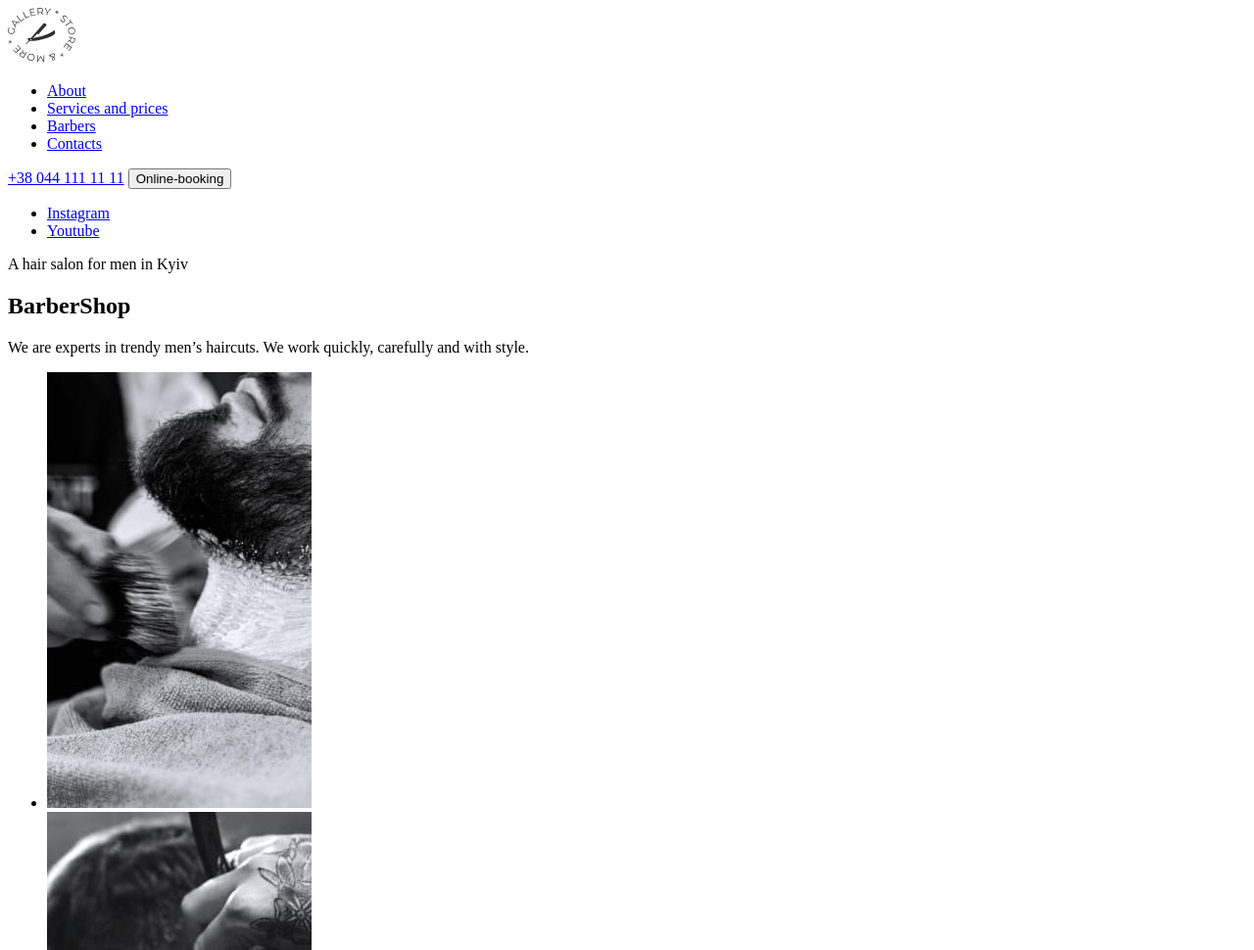
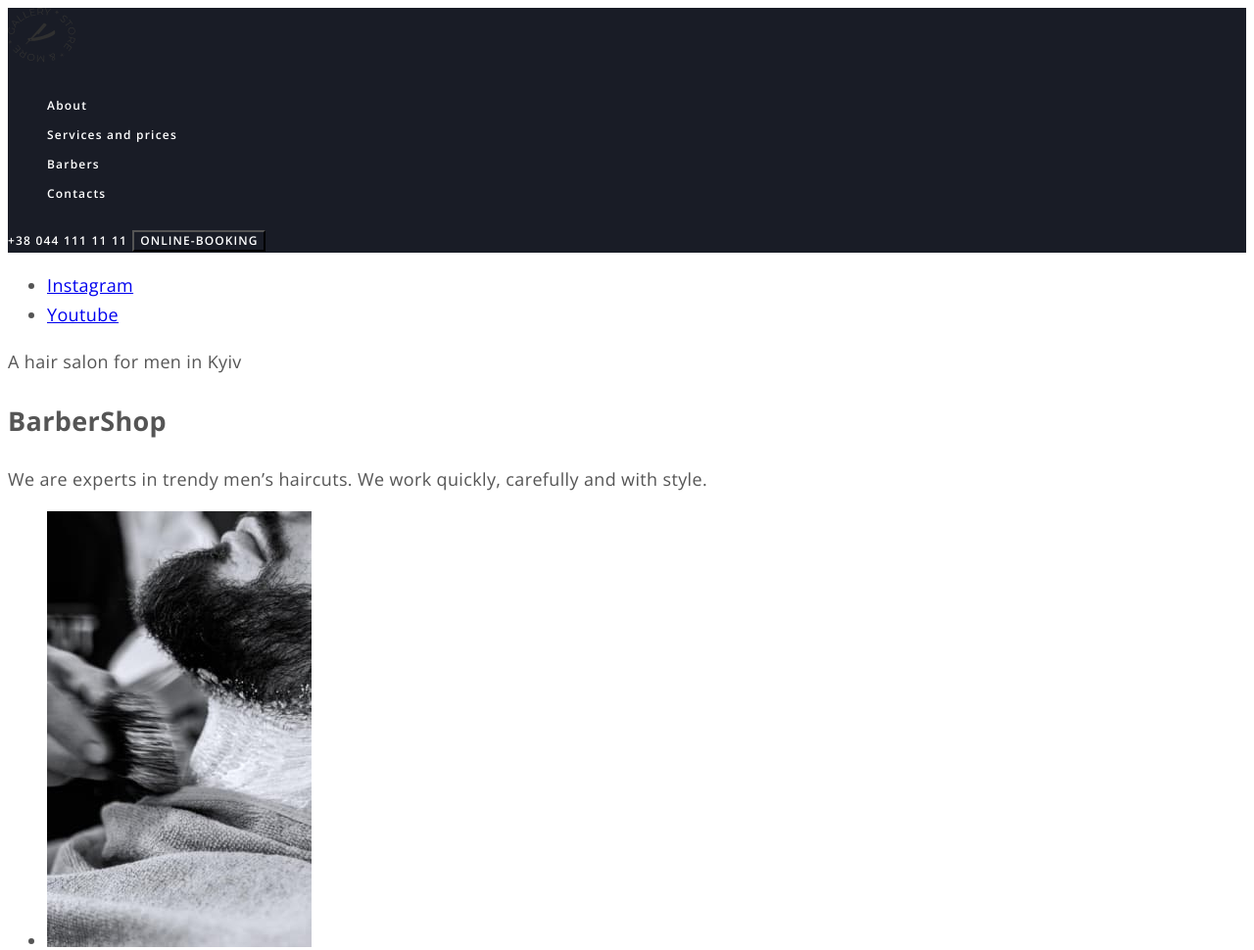
Before and after one commit to Liuddmyla/Barbershop, a plain HTML site: page index.html in a window 1280 px wide. Shown: the top 970 px of the page at 98% size. Drawn offline with nearby package versions, Linux system fonts and the light colour scheme.

Commit message:
прописано класи та стилі в Хедері

```diff
--- /dev/null
+++ b/css/styles.css
@@ -0,0 +1,75 @@
+:root{
+    --dark-fon-color: #191C26;
+    --light-fon-color: #F7F7F7;
+    --accent-color: #FF6C00;
+    --primary-title-color: #303030;
+    --primary-text-color: #555555;
+    --secondary-text-color: #FFFFFF;
+    --price-color: #9DA4BD;
+    --text-color: rgba(157, 164, 189, 0.6);
+}
+
+body{
+    font-family: 'Open Sans', sans-serif;
+    font-style: normal;
+    font-weight: 400;
+    font-size: 18px;
+    line-height: 1.67;
+    letter-spacing: 0.02em;
+    color: var(--primary-text-color);
+}
+
+.list{
+    list-style: none;
+}
+
+.link{
+    text-decoration: none;
+}
+
+button{
+    cursor: pointer;
+}
+
+/*-------------Шапка сайту------------*/
+
+.header{
+    background-color: var(--dark-fon-color);
+}
+.header-nav{
+    font-weight: 600;
+    font-size: 12px;
+    line-height: 1.33;
+    letter-spacing: 0.1em;
+    color: var(--secondary-text-color);
+}
+
+.link:hover,
+.link:focus{
+    color: var(--accent-color);
+}
+
+.phone{
+    font-weight: 600;
+    font-size: 12px;
+    line-height: 1.33;
+    letter-spacing: 0.1em;
+    color: var(--secondary-text-color);
+}
+
+.header-btn{
+    font-family: inherit;
+    font-style: normal;
+    font-weight: 600;
+    font-size: 12px;
+    line-height: 1.33;
+    letter-spacing: 0.09em;
+    text-transform: uppercase;
+    color: var(--secondary-text-color);
+    background-color: transparent;
+}
+
+.header-btn:hover,
+.header-btn:focus{
+    background-color: var(--accent-color);
+}
--- a/index.html
+++ b/index.html
@@ -5,31 +5,36 @@
     <meta http-equiv="X-UA-Compatible" content="IE=edge">
     <meta name="viewport" content="width=device-width, initial-scale=1.0">
     <title>Barbershop</title>
+    <link rel="preconnect" href="https://fonts.googleapis.com">
+    <link rel="preconnect" href="https://fonts.gstatic.com" crossorigin>
+    <link href="https://fonts.googleapis.com/css2?family=Open+Sans:wght@400;600;700&family=Raleway:wght@700&display=swap"
+      rel="stylesheet">
+    <link rel="stylesheet" href="./css/styles.css">
 </head>
 <body>
     <!--Шапка сайту-->
-   <header>
+   <header class="header">
     <nav>
-       <a href="./index.html">
+       <a class="logo" href="./index.html">
           <img src="./images/Logo.svg" alt="logo" />
        </a>
-      <ul>
-        <li>
-          <a href="#">About</a>
+      <ul class="header-list list">
+        <li class="header-item">
+          <a class="header-nav link" href="#about">About</a>
         </li>
-        <li>
-          <a href="#">Services and prices</a>
+        <li class="header-item">
+          <a class="header-nav link" href="#prices">Services and prices</a>
         </li>
-        <li>
-          <a href="#">Barbers</a>
+        <li class="header-item">
+          <a class="header-nav link" href="#barbers">Barbers</a>
         </li>
-        <li>
-          <a href="#">Contacts</a>
+        <li class="header-item">
+          <a class="header-nav link" href="#contacts">Contacts</a>
         </li>
       </ul>
     </nav>
-     <a href="tel:+380441111111">+38 044 111 11 11</a>
-     <button type="button">Online-booking</button>
+     <a class="phone link" href="tel:+380441111111">+38 044 111 11 11</a>
+     <button class="header-btn" type="button">Online-booking</button>
    </header>
    <main>
     <!--Section Hero-->
@@ -44,7 +49,7 @@
         We work quickly, carefully and with style.</p>
     </section>
     <!--Section About-->
-    <section>
+    <section id="about">
         <ul>
             <li>
                 <img src="./images/about-img1.jpg" alt="">
@@ -62,7 +67,7 @@
         <button type="button">Online-booking</button>
     </section>
     <!--Section Prices-->
-    <section>
+    <section id="prices">
       <p>Spend your time with the best masters</p>
       <h2>Services and prices</h2>
       <ul>
@@ -127,7 +132,7 @@
       <p>Only good things are said about us. But it's better to see and feel 1 time than read 10 times.</p>
     </section>
     <!--Section Barbers-->
-    <section>
+    <section id="barbers">
       <p>For true enjoyers of the atmosphere</p>
       <h2>Our barbers</h2>
       <ul>
@@ -182,7 +187,7 @@
       <h2>Online-booking</h2>
     </section>
     <!--Section Contacts-->
-    <section>
+    <section id="contacts">
       <h2>Contacts</h2>
       <address>
         <a href="https://goo.gl/maps/NWzhvcHoCaAMEMKV7" target="_blank" rel="noopener noreferrer nofollow">st. Vasilkivska, 7A <br/> Kyiv, 08132</a>
```
